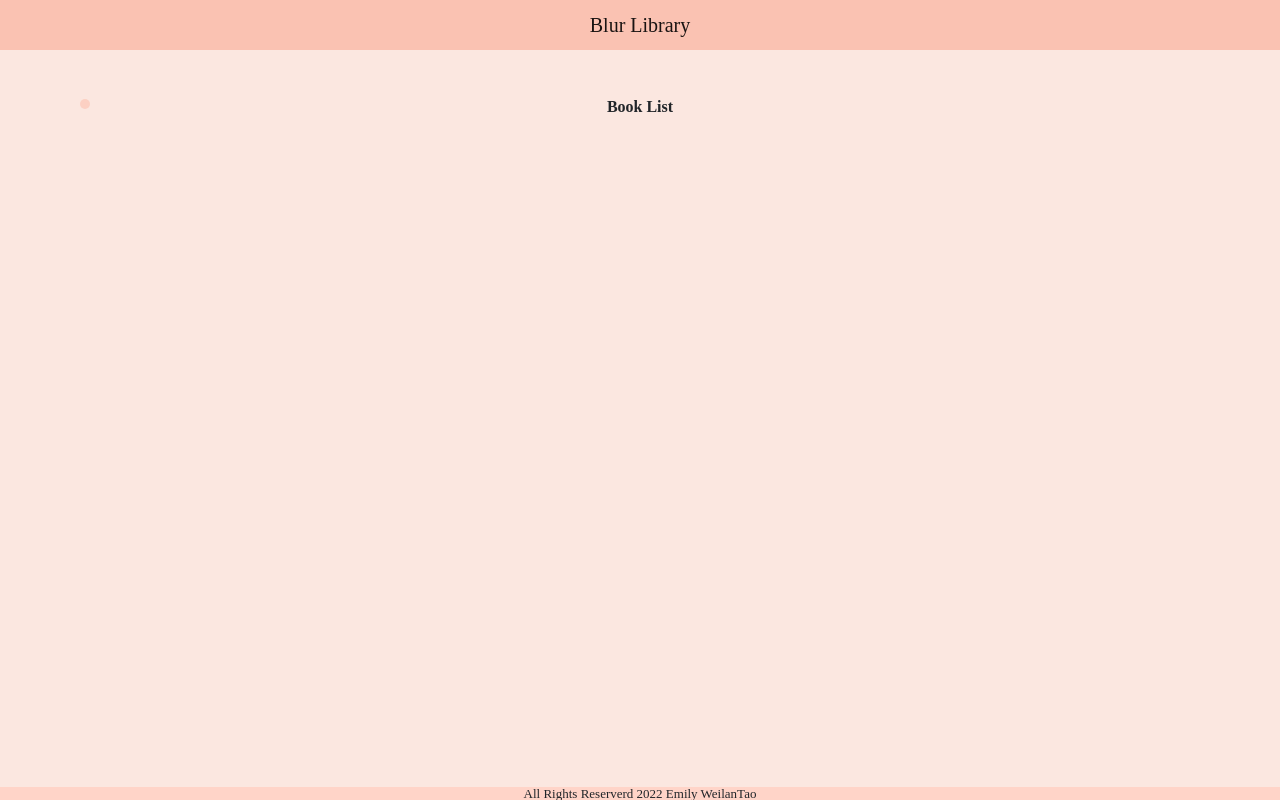
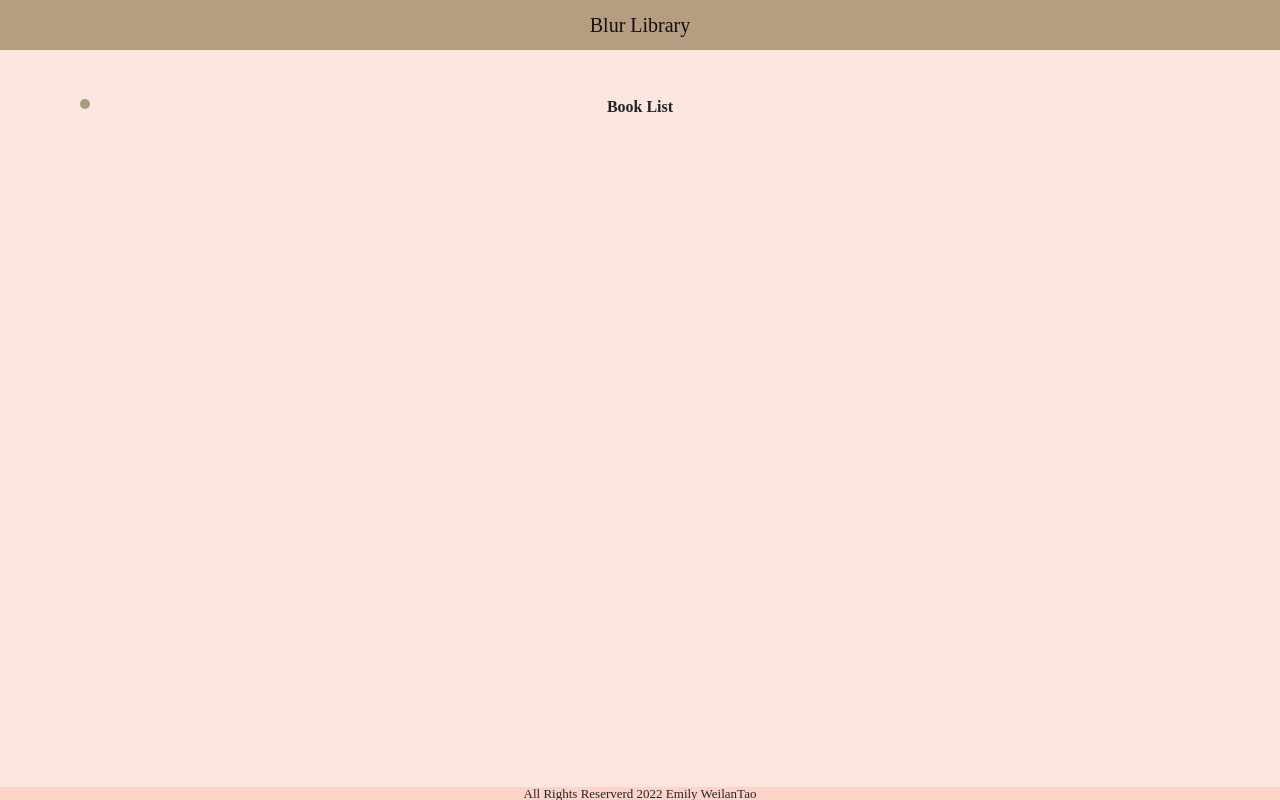
Before and after one commit to WeilanTao/LibraryWebsite, a Django app: template Library/templates/books/booklist.html in a window 1280 px wide. Run offline with Django 4.2, Linux system fonts and the light colour scheme; the template is opened without the code that fills it, so the values that code supplies are empty; some libraries are stand-ins or nearby versions.

Commit message:
color theme

```diff
--- a/Library/static/books/css/authorslist.css
+++ b/Library/static/books/css/authorslist.css
@@ -22,7 +22,7 @@
   border-radius: 50%;
   width: 10px;
   height: 10px;
-  background-color: #fcd0c3;
+  background-color: #a29f80;
 }
 
 .menu_button:focus {
--- a/Library/static/books/css/booklist.css
+++ b/Library/static/books/css/booklist.css
@@ -22,7 +22,7 @@
   border-radius: 50%;
   width: 10px;
   height: 10px;
-  background-color: #fcd0c3;
+  background-color: #a29f80;
 }
 
 .menu_button:focus {
--- a/Library/static/books/css/chaptercontent.css
+++ b/Library/static/books/css/chaptercontent.css
@@ -22,7 +22,7 @@
   border-radius: 50%;
   width: 10px;
   height: 10px;
-  background-color: #fcd0c3;
+  background-color: #a29f80;
 }
 
 .menu_button:focus {
--- a/Library/static/books/css/chapterlist.css
+++ b/Library/static/books/css/chapterlist.css
@@ -21,7 +21,7 @@
   border-radius: 50%;
   width: 10px;
   height: 10px;
-  background-color: #fcd0c3;
+  background-color: #a29f80;
 }
 
 .menu_button:focus {
--- a/Library/static/css/base.css
+++ b/Library/static/css/base.css
@@ -21,6 +21,7 @@
 
 .navbar-brand {
   margin: 0 auto;
+  font-family: "Times New Roman", Times, serif;
 }
 
 .footer {
--- a/Library/static/users/css/usercenter.css
+++ b/Library/static/users/css/usercenter.css
@@ -28,7 +28,7 @@
   border-radius: 50%;
   width: 10px;
   height: 10px;
-  background-color: #fcd0c3;
+  background-color: #a29f80;
 }
 
 .menu_button:focus {
--- a/Library/templates/base.html
+++ b/Library/templates/base.html
@@ -30,7 +30,7 @@
     {% endblock %}
 
     <div class="wrapper">
-      <nav class="navbar navbar-light" style="background-color: #fac2b2">
+      <nav class="navbar navbar-light" style="background-color: #b69c81">
         <div class="container-fluid">
           <span class="navbar-brand mb-0 h1">Blur Library</span>
         </div>
```
